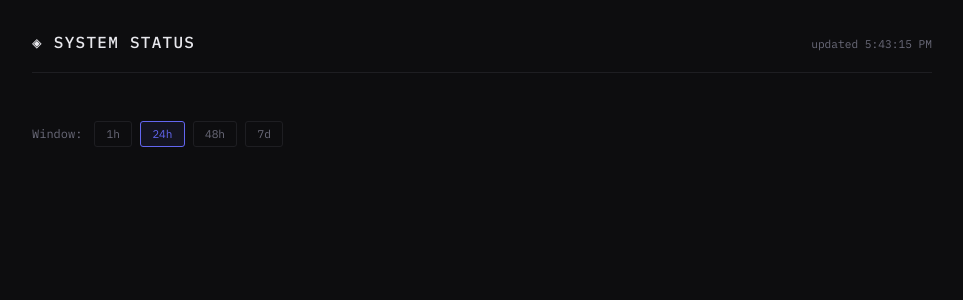
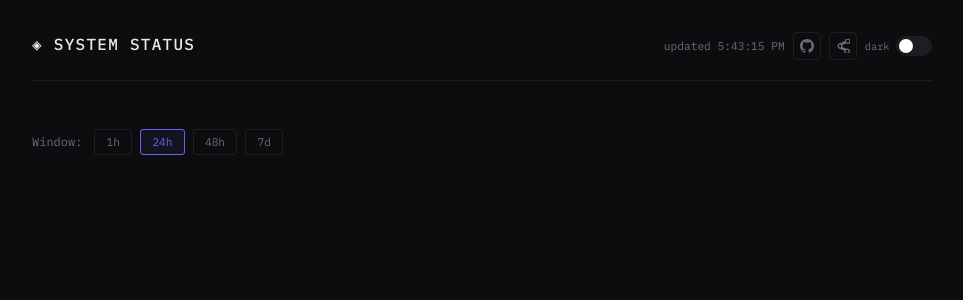
Before and after one commit to Vic-Nas/statuspage, a Django app: page / in a window 1280 px wide. Shown: the top 300 px of the page, without its empty margins (158-1121 px from the left). Run offline with Django 4.2, Linux system fonts and the light colour scheme; data that the repository does not hold is empty.

Commit message:
feat: hardcode GitHub link, domain name links to polled URL, SITE_TITLE env var, light/dark toggle

```diff
--- a/app/settings.py
+++ b/app/settings.py
@@ -65,3 +65,5 @@ APSCHEDULER_DATETIME_FORMAT = "N j, Y, f:s a"
 APSCHEDULER_RUN_NOW_TIMEOUT = 25
 
 MONITOR_RETENTION_DAYS = int(os.environ.get("RETENTION_DAYS", "7"))
+
+SITE_TITLE = os.environ.get("SITE_TITLE", "System Status")
--- a/app/views.py
+++ b/app/views.py
@@ -13,6 +13,7 @@ def index(request):
     return render(request, "app/index.html", {
         "domains": domains,
         "refresh_interval": settings.MONITOR_FREQUENCY,
+        "site_title": settings.SITE_TITLE,
     })
 
 
--- a/templates/app/index.html
+++ b/templates/app/index.html
@@ -18,6 +18,14 @@
     --red: #ef4444;
     --yellow: #eab308;
     --accent: #6366f1;
+  }
+
+  body.light {
+    --bg: #f5f5f7;
+    --surface: #ffffff;
+    --border: #e2e2e8;
+    --text: #1a1a2e;
+    --muted: #8888a0;
   }
 
   * { box-sizing: border-box; margin: 0; padding: 0; }
@@ -52,6 +60,77 @@
   header span {
     font-family: 'IBM Plex Mono', monospace;
     font-size: 0.7rem;
+    color: var(--muted);
+  }
+
+  .header-actions {
+    display: flex;
+    align-items: center;
+    gap: 0.5rem;
+  }
+
+  .icon-btn {
+    display: flex;
+    align-items: center;
+    justify-content: center;
+    width: 28px;
+    height: 28px;
+    border: 1px solid var(--border);
+    border-radius: 4px;
+    background: transparent;
+    color: var(--muted);
+    cursor: pointer;
+    text-decoration: none;
+    transition: all 0.15s;
+    flex-shrink: 0;
+  }
+
+  .icon-btn:hover {
+    border-color: var(--accent);
+    color: var(--accent);
+    background: rgba(99,102,241,0.08);
+  }
+
+  .icon-btn svg { display: block; }
+
+  /* Toggle switch */
+  .theme-toggle {
+    display: flex;
+    align-items: center;
+    gap: 0.4rem;
+  }
+
+  .toggle-track {
+    position: relative;
+    width: 36px;
+    height: 20px;
+    background: var(--border);
+    border-radius: 10px;
+    cursor: pointer;
+    transition: background 0.2s;
+    border: 1px solid var(--border);
+    flex-shrink: 0;
+  }
+
+  .toggle-track.on { background: var(--accent); border-color: var(--accent); }
+
+  .toggle-thumb {
+    position: absolute;
+    top: 2px;
+    left: 2px;
+    width: 14px;
+    height: 14px;
+    border-radius: 50%;
+    background: #fff;
+    transition: transform 0.2s;
+    box-shadow: 0 1px 3px rgba(0,0,0,0.3);
+  }
+
+  .toggle-track.on .toggle-thumb { transform: translateX(16px); }
+
+  .toggle-label {
+    font-family: 'IBM Plex Mono', monospace;
+    font-size: 0.65rem;
     color: var(--muted);
   }
 
@@ -127,7 +206,11 @@
     font-size: 0.85rem;
     font-weight: 500;
     flex: 1;
+    color: var(--text);
+    text-decoration: none;
   }
+
+  a.domain-name:hover { color: var(--accent); }
 
   .domain-meta {
     display: flex;
@@ -239,8 +322,33 @@
 <body>
 
 <header>
-  <h1>◈ System Status</h1>
-  <span id="last-updated"></span>
+  <h1>◈ {{ site_title }}</h1>
+  <div class="header-actions">
+    <span id="last-updated"></span>
+    <a href="https://github.com/Vic-Nas/statuspage" target="_blank" rel="noopener" class="icon-btn" title="GitHub repo">
+      <svg width="14" height="14" viewBox="0 0 16 16" fill="currentColor">
+        <path d="M8 0C3.58 0 0 3.58 0 8c0 3.54 2.29 6.53 5.47 7.59.4.07.55-.17.55-.38
+          0-.19-.01-.82-.01-1.49-2.01.37-2.53-.49-2.69-.94-.09-.23-.48-.94-.82-1.13
+          -.28-.15-.68-.52-.01-.53.63-.01 1.08.58 1.23.82.72 1.21 1.87.87 2.33.66
+          .07-.52.28-.87.51-1.07-1.78-.2-3.64-.89-3.64-3.95 0-.87.31-1.59.82-2.15
+          -.08-.2-.36-1.02.08-2.12 0 0 .67-.21 2.2.82.64-.18 1.32-.27 2-.27
+          .68 0 1.36.09 2 .27 1.53-1.04 2.2-.82 2.2-.82.44 1.1.16 1.92.08 2.12
+          .51.56.82 1.27.82 2.15 0 3.07-1.87 3.75-3.65 3.95.29.25.54.73.54 1.48
+          0 1.07-.01 1.93-.01 2.2 0 .21.15.46.55.38A8.013 8.013 0 0016 8c0-4.42-3.58-8-8-8z"/>
+      </svg>
+    </a>
+    <a href="/admin/" class="icon-btn" title="Admin">
+      <svg width="14" height="14" viewBox="0 0 16 16" fill="none" stroke="currentColor" stroke-width="1.5" stroke-linecap="round" stroke-linejoin="round">
+        <path d="M11 2.5a2.5 2.5 0 1 1 .59 1.6L6.1 6.54a2.51 2.51 0 0 1 0 2.92l5.49 2.44A2.5 2.5 0 1 1 10.5 13l-5.49-2.44a2.5 2.5 0 1 1 0-5.12L10.41 3.1A2.5 2.5 0 0 1 11 2.5z"/>
+      </svg>
+    </a>
+    <div class="theme-toggle" title="Toggle light/dark">
+      <span class="toggle-label" id="theme-lbl">dark</span>
+      <div class="toggle-track" id="theme-track" onclick="toggleTheme()">
+        <div class="toggle-thumb"></div>
+      </div>
+    </div>
+  </div>
 </header>
 
 <div class="window-control">
@@ -256,7 +364,7 @@
   <div class="domain-card" id="card-{{ domain.id }}">
     <div class="domain-header">
       <span class="status-dot unknown" id="dot-{{ domain.id }}"></span>
-      <span class="domain-name">{{ domain.name }}</span>
+      <a href="{{ domain.url }}" target="_blank" rel="noopener" class="domain-name">{{ domain.name }}</a>
       <div class="domain-meta">
         <div class="meta-item">
           <div class="val" id="uptime-{{ domain.id }}">—</div>
@@ -284,6 +392,24 @@
 </div>
 
 <script>
+// Theme toggle
+function toggleTheme() {
+  const isLight = document.body.classList.toggle("light");
+  const track = document.getElementById("theme-track");
+  const lbl = document.getElementById("theme-lbl");
+  track.classList.toggle("on", isLight);
+  lbl.textContent = isLight ? "light" : "dark";
+  localStorage.setItem("theme", isLight ? "light" : "dark");
+}
+// Restore saved theme
+(function() {
+  if (localStorage.getItem("theme") === "light") {
+    document.body.classList.add("light");
+    document.getElementById("theme-track").classList.add("on");
+    document.getElementById("theme-lbl").textContent = "light";
+  }
+})();
+
 const DOMAINS = [{% for d in domains %}{ id: {{ d.id }}, name: "{{ d.name }}" },{% endfor %}];
 const charts = {};
 let currentHours = 24;
```
Also changed, not shown: README.md.
